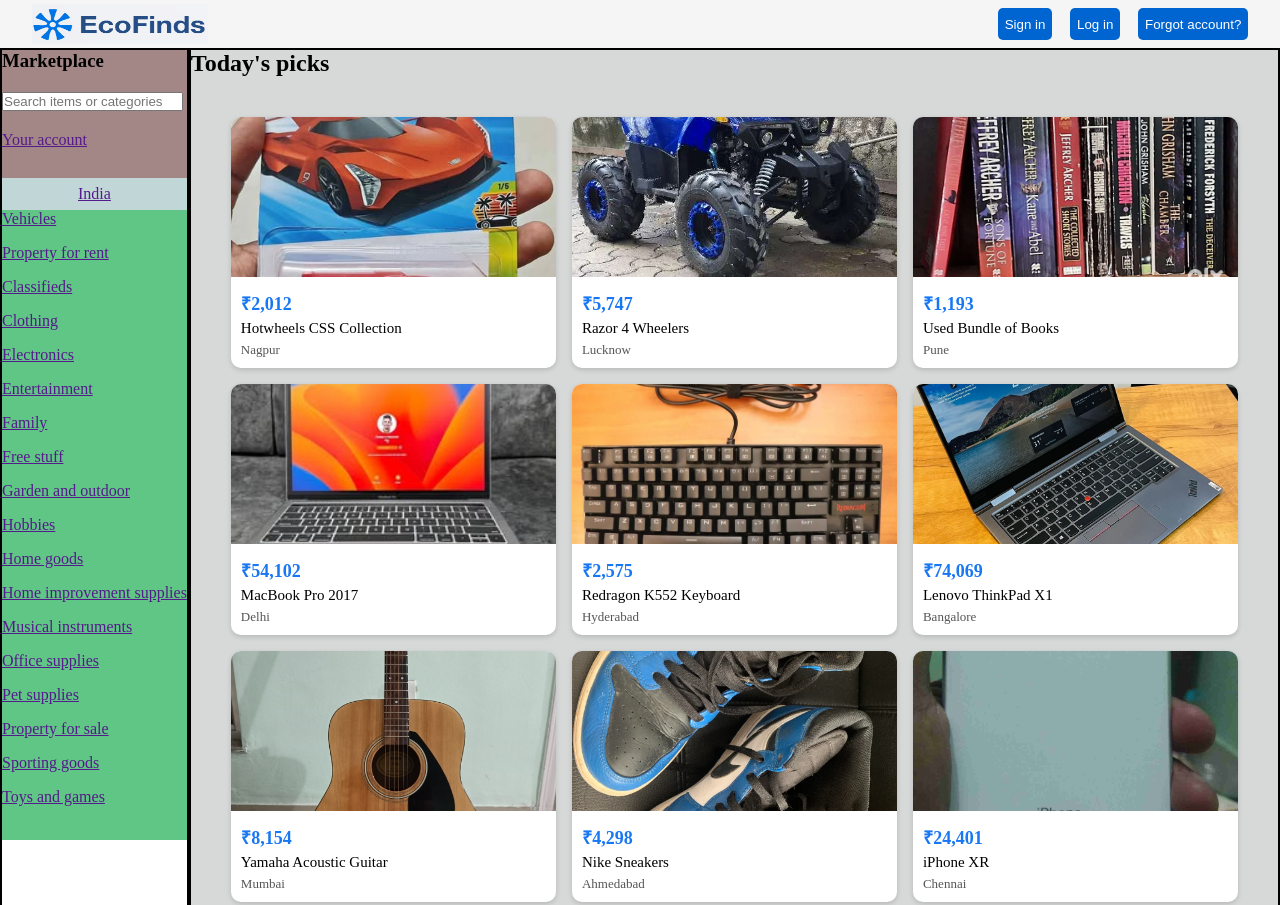
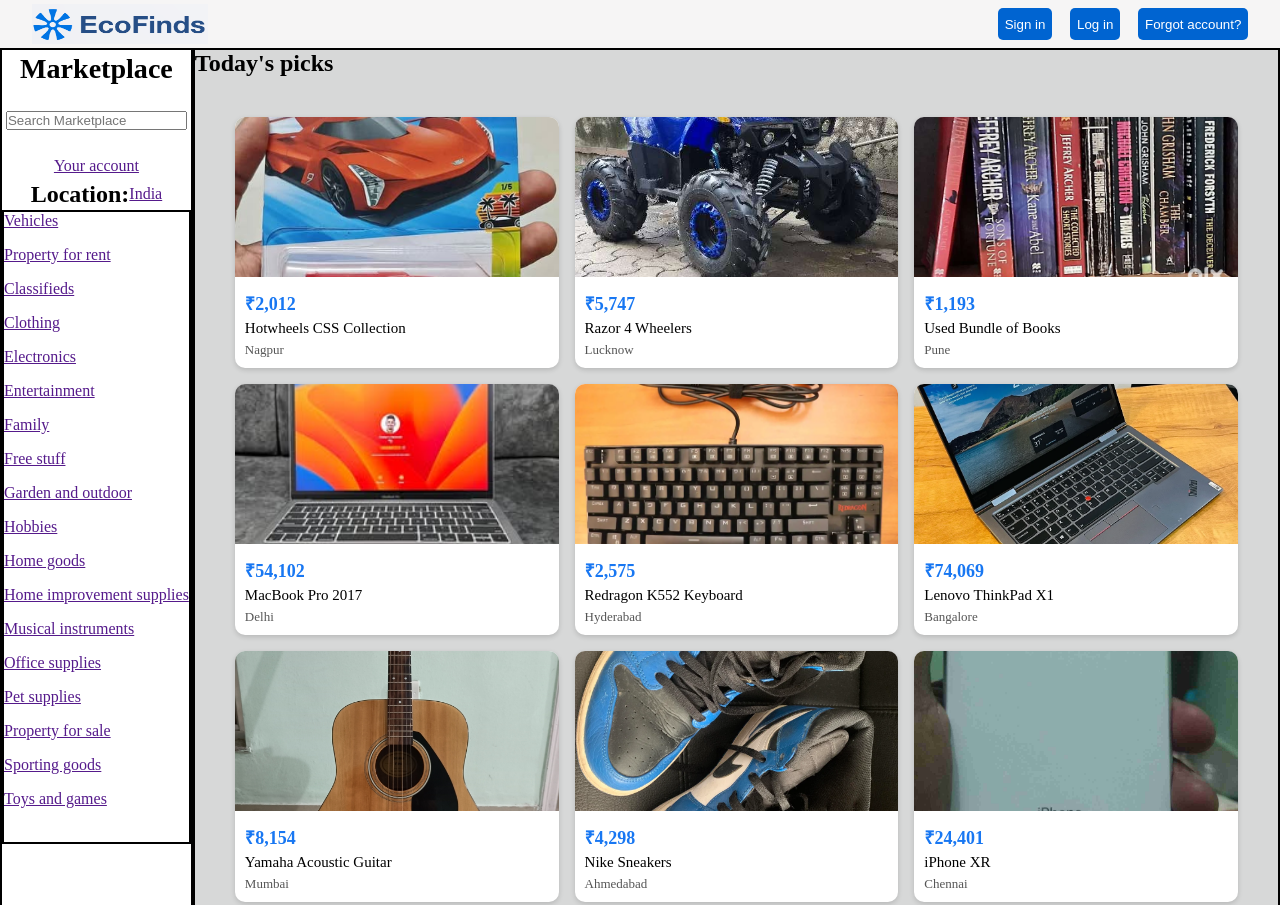
Before and after one commit to Umesh-Manna/EcoFinds-marketplace, a plain HTML site: page index.html in a window 1280 px wide. Shown: the top 905 px of the page. Drawn offline with Linux system fonts and the light colour scheme.

Commit message:
final commit

```diff
--- a/index.html
+++ b/index.html
@@ -32,14 +32,15 @@
                         <h1>Marketplace</h1>
                     </div>
                     <div class="search-box--search-bar">
-                        <input type="text" id="search-bar" placeholder="Search items or categories">
+                        <input type="text" id="search-bar" placeholder="Search Marketplace">
                     </div>
-                    <div>
+                    <div class="search-box--acnt">
                         <a href="">Your account</a>
                     </div>
                 </div>
 
                 <div class="aside--location">
+                    <h2>Location:</h2>
                     <a href="">India</a>
                 </div>
 
--- a/style.css
+++ b/style.css
@@ -63,7 +63,6 @@
 
 .aside--search-box {
   /* design properties */
-  background-color: rgb(163, 135, 135);
   height: 8em;
   /* display properties */
   display: flex;
@@ -71,9 +70,27 @@
   gap: 20px;
 }
 
+.search-box--header {
+    /* design properties */
+    font-size: 1.5rem;
+    /* box-model property */
+    margin: auto;
+}
+
+.search-box--search-bar {
+    /* design properties */
+
+    /* box-model property */
+    margin: auto;
+}
+
+.search-box--acnt {
+    /* box-model properties*/
+    margin: auto;
+}
+
 .aside--location {
   /* design properties */
-  background-color: rgb(193, 214, 214);
   height: 2em;
   /* display properties */
   display: flex;
@@ -83,7 +100,7 @@
 
 .aside--category-list {
   /* design properties */
-  background-color: rgb(96, 198, 133);
+  border: 2px solid black;
 }
 
 .aside--category-list > ul {
```
